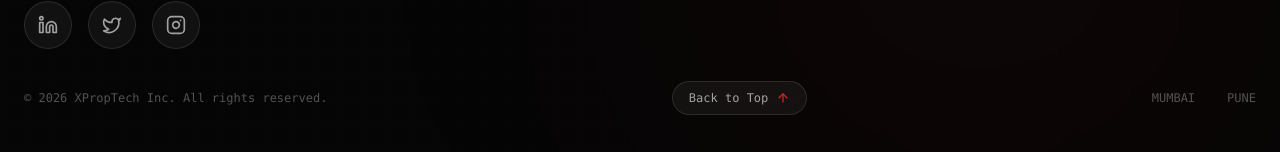
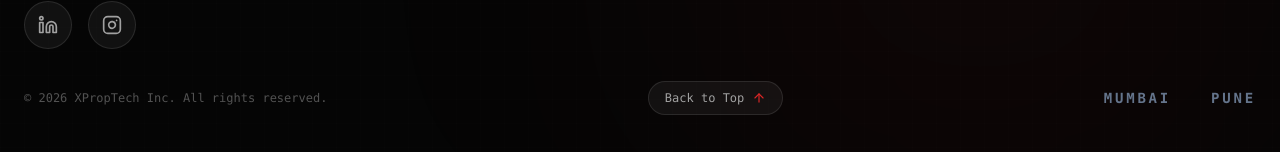
Before and after one commit to AnuragDubey1234/xproptech, a Next.js app: page /buzz in a window 1280 px wide. Shown: the part 2263-2415 px from the top of the page. Built offline with nearby package versions, Linux system fonts and the light colour scheme.

Commit message:
Update news data and footer links

```diff
--- a/components/Footer.tsx
+++ b/components/Footer.tsx
@@ -1,13 +1,13 @@
 'use client';
 
 import Link from 'next/link';
+import { usePathname } from 'next/navigation';
 import { motion, useScroll, useTransform } from 'framer-motion';
 import Image from 'next/image';
 import { Send, Linkedin, Twitter, MessageCircle, Instagram, ArrowUp } from 'lucide-react';
 
 const socialLinks = [
   { href: 'https://www.linkedin.com/company/xproptech/', label: 'LinkedIn', icon: Linkedin },
-  { href: 'https://x.com', label: 'X (Twitter)', icon: Twitter },
   { href: 'https://www.instagram.com/xproptech?igsh=MXdsb211bHhsYnJxcA==', label: 'Instagram', icon: Instagram },
 ];
 
@@ -40,6 +40,7 @@ const footerLinks = [
 ];
 
 export function Footer() {
+  const pathname = usePathname();
   const scrollToTop = () => {
     window.scrollTo({ top: 0, behavior: 'smooth' });
   };
@@ -100,7 +101,16 @@ export function Footer() {
                 <ul className="space-y-4">
                   {section.links.map((link) => (
                     <li key={link.label}>
-                      <Link href={link.href} className="text-neutral-500 hover:text-white transition-colors text-sm hover:translate-x-1 inline-block duration-200">
+                      <Link
+                        href={link.href}
+                        onClick={(e) => {
+                          if (pathname === link.href) {
+                            e.preventDefault();
+                            window.scrollTo({ top: 0, behavior: 'smooth' });
+                          }
+                        }}
+                        className="text-neutral-500 hover:text-white transition-colors text-sm hover:translate-x-1 inline-block duration-200"
+                      >
                         {link.label}
                       </Link>
                     </li>
@@ -150,9 +160,15 @@ export function Footer() {
             <ArrowUp size={14} className="text-fire-red group-hover:-translate-y-1 transition-transform" aria-hidden="true" />
           </button>
 
-          <div className="flex gap-8">
-            <span>MUMBAI</span>
-            <span>PUNE</span>
+          <div className="flex gap-10">
+            {['MUMBAI', 'PUNE'].map((city) => (
+              <span
+                key={city}
+                className="text-neutral-500 font-bold tracking-[0.2em] hover:text-white hover:drop-shadow-[0_0_10px_rgba(255,255,255,0.6)] transition-all duration-300 cursor-default text-sm select-none"
+              >
+                {city}
+              </span>
+            ))}
           </div>
         </div>
       </div>
--- a/lib/news-data.ts
+++ b/lib/news-data.ts
@@ -34,7 +34,7 @@ const IMAGES = {
 
 export const news: NewsArticle[] = [
     { slug: 'ggc-proptech-landscape-2026', title: 'GGC PropTech Landscape 2026: UAE, Saudi & India Corridor', excerpt: 'Deep-dive analysis of PropTech adoption, regulatory alignment, and cross-border deals across UAE, Saudi Arabia, Oman, and India.', category: 'Analysis', image: 'https://images.unsplash.com/photo-1486406146926-c627a92ad1ab?w=600&q=80', author: 'Rohan Sharma', date: 'Jan 29, 2026' },
-    { slug: 'saudi-vision-2030-proptech', title: 'Saudi Vision 2030 & PropTech: Mega Projects and Smart Cities', excerpt: 'How NEOM, Red Sea Project, and giga-projects are driving PropTech investment and proptech adoption across the Kingdom.', category: 'Analysis', image: 'https://images.unsplash.com/photo-1586724237569-f3d0c2dee8c6?w=600&q=80', author: 'Priya Mehta', date: 'Jan 28, 2026' },
+    { slug: 'saudi-vision-2030-proptech', title: 'Saudi Vision 2030 & PropTech: Mega Projects and Smart Cities', excerpt: 'How NEOM, Red Sea Project, and giga-projects are driving PropTech investment and proptech adoption across the Kingdom.', category: 'Analysis', image: 'https://images.unsplash.com/photo-1577083288073-40892c0860a4?w=600&q=80', author: 'Priya Mehta', date: 'Jan 28, 2026' },
     { slug: 'uae-dubai-abu-dhabi-proptech-analysis', title: 'UAE PropTech Deep Dive: Dubai vs Abu Dhabi Regulatory & Market Split', excerpt: 'Analysis of listing rules, foreign ownership, and proptech incentives in Dubai and Abu Dhabi—implications for India–GCC expansion.', category: 'Analysis', image: 'https://images.unsplash.com/photo-1512453979798-5ea266f8880c?w=600&q=80', author: 'Vikram Reddy', date: 'Jan 28, 2026' },
     { slug: 'india-gcc-proptech-investment-flows', title: 'India–GCC PropTech Investment Flows: Capital and Talent Corridor', excerpt: 'Who is investing where: Indian proptech raising in Gulf, GCC funds backing India, and talent movement across the corridor.', category: 'Analysis', image: 'https://images.unsplash.com/photo-1554224155-8d04cb21cd6c?w=600&q=80', author: 'Neha Singh', date: 'Jan 27, 2026' },
     { slug: 'oman-bahrain-proptech-emerging-hubs', title: 'Oman & Bahrain as Emerging PropTech Hubs: Free Zones and Proptech', excerpt: 'Beyond UAE and Saudi—Oman Vision 2040 and Bahrain’s proptech-friendly regulations are attracting startups and investors.', category: 'Analysis', image: 'https://images.unsplash.com/photo-1590076215667-875d4ef2d7ee?w=600&q=80', author: 'Arjun Kapoor', date: 'Jan 27, 2026' },
```
